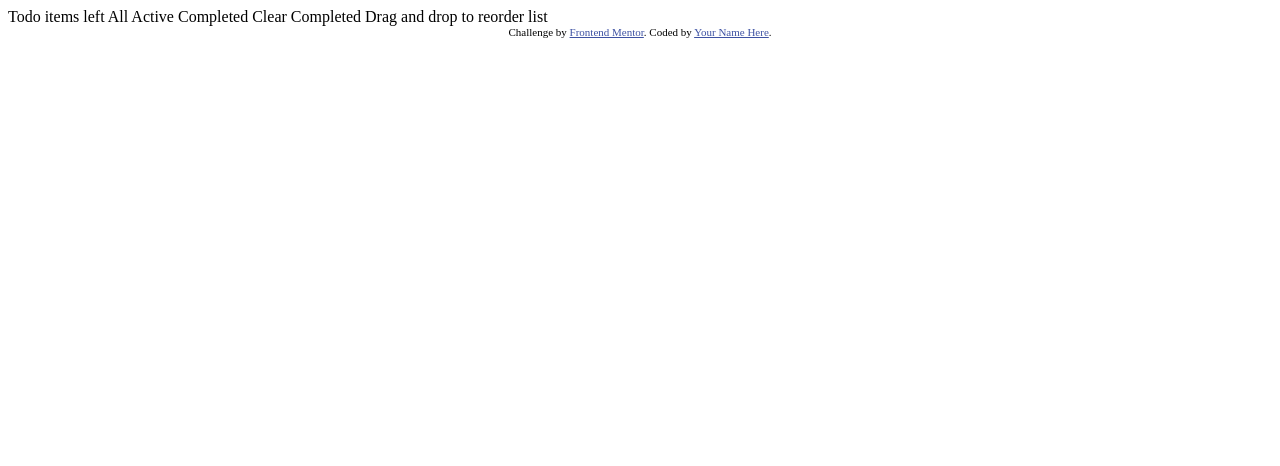
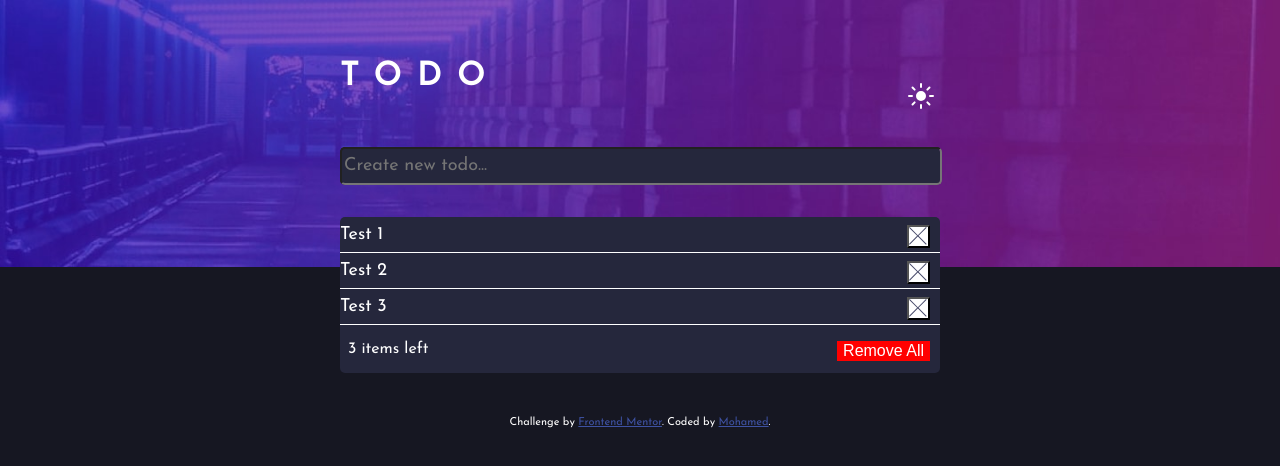
Before and after one commit to moibrahi/Frontend-Todo-App, a plain HTML site: page index.html in a window 1280 px wide. Drawn offline with Linux system fonts and the light colour scheme.

Commit message:
Final commit

```diff
--- a/index.html
+++ b/index.html
@@ -3,34 +3,93 @@
 <head>
   <meta charset="UTF-8">
   <meta name="viewport" content="width=device-width, initial-scale=1.0"> <!-- displays site properly based on user's device -->
-
+  <script src=https://cdnjs.cloudflare.com/ajax/libs/mathjs/3.3.0/math.min.js></script>
   <link rel="icon" type="image/png" sizes="32x32" href="./images/favicon-32x32.png">
-
+  <link rel="stylesheet" href="style.css">
   <title>Frontend Mentor | Todo app</title>
 
-  <!-- Feel free to remove these styles or customise in your own stylesheet 👍 -->
-  <style>
-    .attribution { font-size: 11px; text-align: center; }
-    .attribution a { color: hsl(228, 45%, 44%); }
-  </style>
 </head>
-<body>
+<body class="dark-theme">
+  <header>
+      <h1>TODO</h1>
+      <div class="themebox">
+        <input type="checkbox" id="theme" name="theme" checked>
+        <label for="theme"></label>
+      </div>
 
-  Todo
+  </header>
 
-  <!-- Add dynamic number --> items left
+    <main>
+      <div class="add-item">
+        <input type="checkbox" id="add" name="add">
+        <input type="text" id="additem" name="additem" placeholder="Create new todo...">
+      </div>
+    <!-- Add dynamic number -->
+      <div class="items">
+        <ul class="listofitems" id="listss">
 
-  All
-  Active
-  Completed
+          <li class="row">
+            <label class="item">
+              <input type="checkbox" id="todo" name="todo">
+              <label for="todo"></label>
+              <span class="text">Test 1</span>
 
-  Clear Completed
+            </label>
+            <input type="button" class="remove" id="remove1" name="remove" onClick="remove_item(this.id)">
+            <label for="remove"></label>
+          </li>
+          <li class="row">
+            <label class="item">
+              <input type="checkbox" id="todo" name="todo">
+              <label for="todo"></label>
+              <span class="text">Test 2</span>
+            </label>
+            <input type="button" class="remove" id="remove2" name="remove" onClick="remove_item(this.id)">
+            <label for="remove"></label>
+          </li>
+          <li class="row">
+            <label class="item">
+              <input type="checkbox" id="todo" name="todo">
+              <label for="todo"></label>
+              <span class="text">Test 3</span>
+            </label>
+            <input type="button" class="remove" id="remove3" name="remove" onClick="remove_item(this.id)">
+            <label for="remove"></label>
+          </li>
+        </ul>
 
-  Drag and drop to reorder list
+          <div class="lastrow">
+            <div class="itemsleft"><span id="itemsleft">3</span> items left
+              <button type="button" class="removeall" id="removeall" name="removeall" onClick="remove_item(this.id)" text="Remove">Remove All</button>
+              <label for="removeall"></label>
+            </div>
+            <!--<div class="flex-row middle">
+              <label for="all">
+                <input type="radio" id="all" name="all" checked>All
+              </label>
+              <label for="active">
+                <input type="radio" id="active" name="active" >Active
+              </label>
+              <label for="completed">
+                <input type="radio" id="completed" name="completed" >Completed
+              </label>
+            </div>
+            <div class="clear right">
+              <input type="radio" id="clear" name="clear">Clear Completed
+            </div>-->
+          </div>
 
-  <div class="attribution">
-    Challenge by <a href="https://www.frontendmentor.io?ref=challenge" target="_blank">Frontend Mentor</a>.
-    Coded by <a href="#">Your Name Here</a>.
+      </div>
+
+
+    </main>
   </div>
+    <div class="attribution">
+      <br/><br/><br/><br/>
+      Challenge by <a href="https://www.frontendmentor.io?ref=challenge" target="_blank">Frontend Mentor</a>.
+      Coded by <a href="#">Mohamed</a>.
+    </div>
 </body>
+
+<script src="/script.js"></script>
 </html>
--- /dev/null
+++ b/script.js
@@ -0,0 +1,87 @@
+const theme = document.getElementById('theme');
+const newitem = document.getElementById('additem');
+const todo = document.querySelector('.items ul');
+const itemsleft = document.querySelector('.lastrow span');
+const list_length = document.querySelectorAll("#ul li").length;
+
+
+
+
+theme.addEventListener('click', () => {
+    if (document.getElementById('theme').checked){
+        document.querySelector('body').className="dark-theme";
+    }
+    else{
+        document.querySelector('body').className="light-theme";
+    }
+
+
+
+});
+
+
+newitem.addEventListener('keypress', (e) => {
+
+    if (e.charCode === 13 && newitem.value.length>0) {
+        addnewitem(newitem.value);
+        newitem.value='';
+    }
+    update_list_length();
+
+});
+
+function addnewitem(text) {
+    const element = document.createElement('li');
+
+    element.classList.add('row');
+    element.innerHTML= `
+        <label class="item">
+        <input type="checkbox" id="todo" name="todo" >
+        <label for="todo"></label>
+        <span class="text">${text}</span>
+        </label>
+        <input type="button" class="remove" id="${get_fresh_ID()}" name="remove" onClick="remove_item(this.id)">
+        <label for="remove"></label>`;
+
+
+    todo.append(element)
+    itemsleft.inner
+}
+
+function remove_item(clicked_id){
+    console.log(clicked_id)
+    if (clicked_id == 'removeall'){
+        listall = document.getElementById('listss')
+        listall.innerHTML=''
+    }
+    else {
+    itemtoremove = document.getElementById(clicked_id);
+    itemtoremove.parentElement.remove();
+    }
+    update_list_length();
+
+}
+
+function removeitem(item){
+    item.remove();
+}
+
+/*todo.addEventListener('click', (e) => {
+    if (e.target.classList.contains('remove')) {
+        removeitem(e.target.parentElement);
+    }
+})*/
+
+function update_list_length(){
+    itemsleft.textContent = document.getElementById("listss").getElementsByTagName("li").length;
+}
+
+
+function delete_task(){
+    e.target.parentElement.remove();
+
+}
+
+function get_fresh_ID(){
+    return '_' + Math.random().toString(36).substr(2, 9);
+}
--- /dev/null
+++ b/style.css
@@ -0,0 +1,213 @@
+@import url('https://fonts.googleapis.com/css2?family=Josefin+Sans&display=swap');
+
+
+.attribution { font-size: 11px; text-align: center; }
+.attribution a { color: hsl(228, 45%, 44%); }
+
+.dark-theme{
+    --background: url(./images/bg-desktop-dark.jpg);
+    --background-color: hsl(235, 21%, 11%);
+    --color: white;
+    --content-background: hsl(235, 24%, 19%);
+    --image-theme: url(./images/icon-sun.svg);
+}
+
+.light-theme{
+    --background: url(./images/bg-desktop-light.jpg);
+    --background-color: white;
+    --color: black;
+    --content-background: white;
+    --image-theme: url(./images/icon-moon.svg);
+
+}
+
+.theme {
+    background: var(--image-theme) no-repeat;
+    cursor: pointer;
+}
+
+body{
+    background: var(--background);
+    background-color: var(--background-color);
+    background-position: top, bottom;
+    background-repeat: no-repeat, repeat;
+    background-size: contain;
+    font-family: 'Josefin Sans', sans-serif;
+    color: var(--color);
+    font-weight: 400;
+    font-size: 18px;
+}
+
+input[type=text] {
+    width: 99%;
+    height: 2rem;
+    border-radius: 5px;
+    background: transparent;
+    color: var(--color);
+    font-family: 'Josefin Sans', sans-serif;
+    font-size:18px;
+}
+
+header {
+    padding: 2rem;
+}
+
+header,main{
+    max-width: 600px;
+    margin: 0 auto;
+}
+
+input[type=checkbox] {
+    display: None;
+
+}
+input[type=checkbox]+label[for=theme]{
+    content:'';
+    display: block;
+    background: url(./images/icon-moon.svg) no-repeat;
+    height: 4rem;
+    width: 4rem;
+    background-size: 50%;
+    float: right;
+    margin: -2rem -2rem 0 0;
+    cursor: pointer;
+}
+
+input[type=checkbox]:checked+label[for=theme]{
+    background: url(./images/icon-sun.svg) no-repeat;
+}
+/*
+input[type=checkbox]+label[for=todo]{
+    width: 1em;
+    height: 1em;
+    border-radius: 50%;
+    vertical-align: middle;
+    appearance: none;
+    outline: none;
+    cursor: pointer;
+
+    content: '';
+    padding: 0 1rem 0 1rem;
+
+    border: 1px solid var(--color);
+}
+
+input[type=checkbox]:checked+label[for=todo]{
+    display: block;
+    content: '';
+    padding: 0 1rem 0 1rem;
+    background: url(./images/icon-check.svg) no-repeat, linear-gradient() hsl(192, 100%, 67%), hsl(280, 87%, 65%));
+}*/
+/*
+input[type=button] + label[for=remove]{
+    width: 1em;
+    height: 1em;
+    background: url(./images/icon-cross.svg), white;
+    display: block;
+    float: right;
+    cursor: pointer;
+
+}*/
+
+
+ul li input[type=checkbox]:checked ~.text{
+    text-decoration: line-through;
+    color: hsl(234, 39%, 85%);
+}
+
+
+.add-item {
+    background: var(--content-background);
+    margin-bottom: 2rem;
+    border-radius: 5px;
+
+}
+
+.items {
+    background: var(--content-background);
+    border-radius: 5px;
+}
+
+#theme {
+    float: right;
+    justify-content: center;
+}
+
+h1 {
+    font-weight: 700;
+    font-size: 2rem;
+    letter-spacing: 1rem;
+}
+
+ul {
+    list-style-type: none;
+    padding: 0;
+    margin: 0;
+    border-radius: 5px;
+
+}
+
+ul li .text {
+    cursor: pointer;
+}
+
+.remove {
+    position: absolute;
+    right: 10px;
+    display: inline-block;
+    width: 1.7em;
+    height: 1.7em;
+    background: url(./images/icon-cross.svg) no-repeat;
+    background-color: white;
+    cursor: pointer;
+
+}
+
+.removeall {
+    /*
+    position: absolute;
+    right: 10px;
+    bottom: 1px;
+    display: inline-block;
+    width: 1.7em;
+    height: 1.7em;
+    background: url(./images/icon-cross.svg) no-repeat;
+    background-color: white;*/
+    position: absolute;
+    right: 10px;
+    background-color: red;
+    border: none;
+    color: white;
+    text-align: center;
+
+    display: inline-block;
+    font-size: medium;
+    cursor: pointer;
+
+}
+
+.row {
+    position: relative;
+}
+
+
+
+li {
+    border-bottom: 1px solid var(--color);
+    padding: 0.5rem 0 0.5rem 0;
+
+}
+
+.lastrow {
+    font-size: 9px;
+    border-radius: 5px;
+    position: relative;
+    padding: 0.5rem 0 0.5rem 0;
+
+}
+
+.itemsleft {
+    font-size:medium;
+    margin: 0.5em;
+
+}
```
